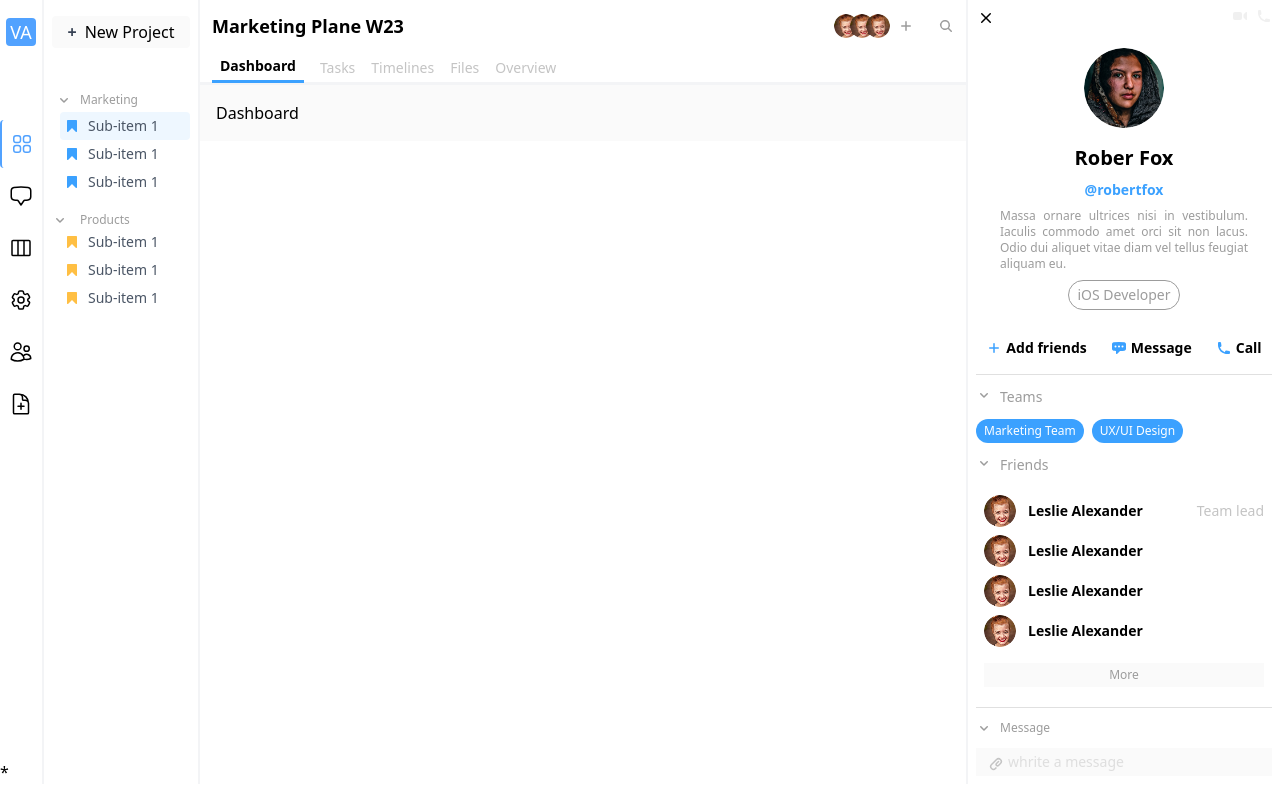
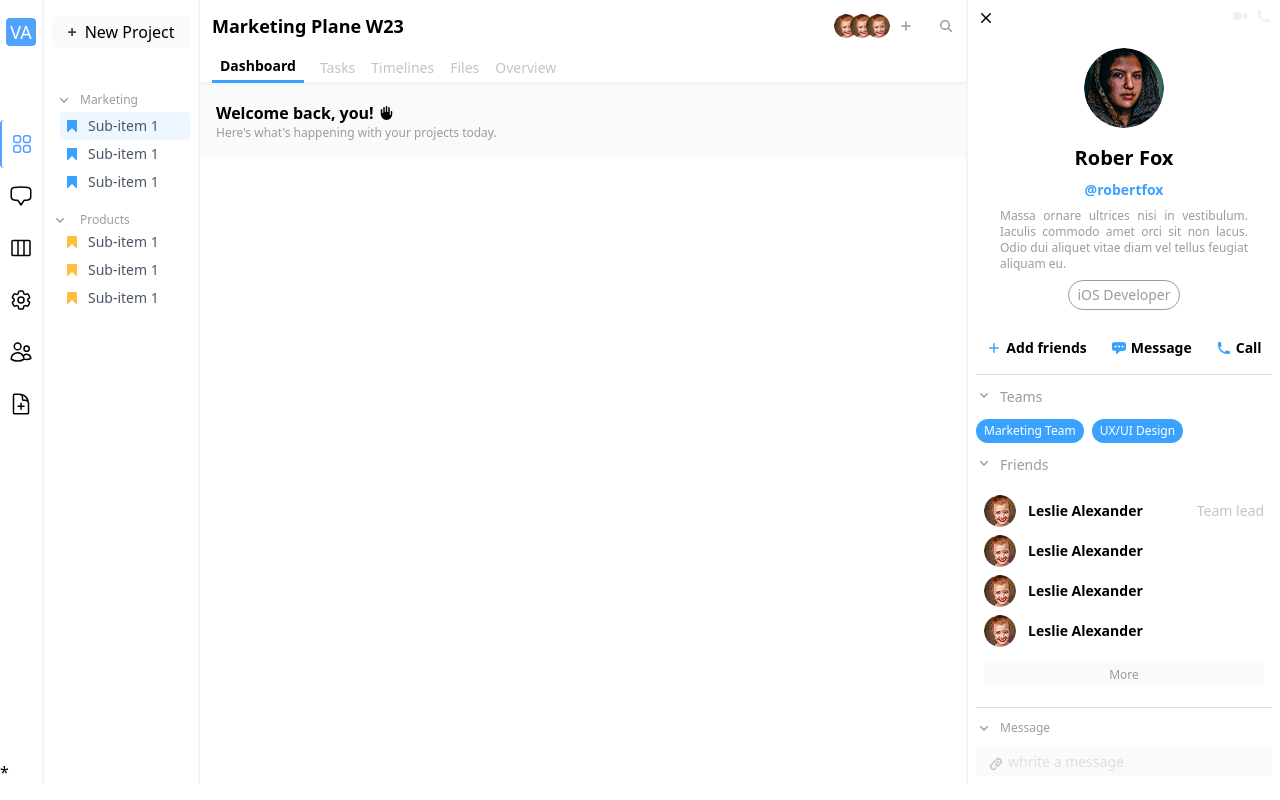
Before and after one commit to Lova1401Code/task-manager-frontend, a React (Vite) app: page / in a window 1280 px wide. Built offline with nearby package versions, Linux system fonts and the light colour scheme.

Commit message:
feat: integrate DashboardProject component and add HandRaisedIcon for enhanced user experience

```diff
--- /dev/null
+++ b/src/assets/icons/HandRaisedIcon.jsx
@@ -0,0 +1,7 @@
+export default function HandRaisedIcon(){
+    return (
+        <svg xmlns="http://www.w3.org/2000/svg" viewBox="0 0 16 16" fill="currentColor" className="size-4">
+            <path d="M8.5 1a.75.75 0 0 0-.75.75V6.5a.5.5 0 0 1-1 0V2.75a.75.75 0 0 0-1.5 0V7.5a.5.5 0 0 1-1 0V4.75a.75.75 0 0 0-1.5 0v4.5a5.75 5.75 0 0 0 11.5 0v-2.5a.75.75 0 0 0-1.5 0V9.5a.5.5 0 0 1-1 0V2.75a.75.75 0 0 0-1.5 0V6.5a.5.5 0 0 1-1 0V1.75A.75.75 0 0 0 8.5 1Z" />
+        </svg>
+    )
+}
--- a/src/pages/Body.jsx
+++ b/src/pages/Body.jsx
@@ -5,6 +5,7 @@ import SearchIcon from '../assets/icons/SearchIcon'
 import PlusIcon from '../assets/icons/PlusIcon'
 import Tasks from '../components/Tasks'
 import MenuBody from '../components/MenuBody'
+import DashboardProject from './DashboardProject'
 
 export default function Body() {
     const [menuActive, setMenuActive] = useState("Dashboard")
@@ -16,7 +17,7 @@ export default function Body() {
     const renderMenu = () => {
         switch(menuActive) {
             case "Dashboard":
-                return <div className="p-4">Dashboard</div>
+                return <div><DashboardProject/></div>
             case "Tasks":
                 return <div><Tasks /></div>
             case "Timelines":
--- /dev/null
+++ b/src/pages/DashboardProject.jsx
@@ -0,0 +1,14 @@
+import HandRaisedIcon from "../assets/icons/HandRaisedIcon"
+export default function DashboardProject(){
+    return (
+            <div className="p-4">
+                <div className="flex flex-col">
+                    <div className="flex items-center gap-1">
+                        <h3 className="font-bold">Welcome back, you!</h3>
+                        <HandRaisedIcon/>
+                    </div>
+                    <p className="text-xs text-[#9C9C9C]">Here's what's happening with your projects today.</p>
+                </div>
+            </div>
+    )
+}
```
